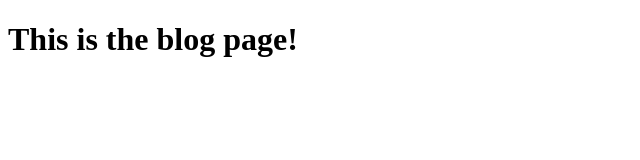
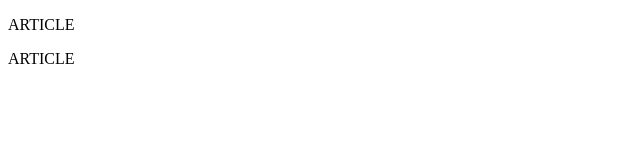
Before and after one commit to SupriyaY/Lifes_Green, a plain HTML site: page blog.html in a window 1280 px wide. Shown: the whole page, without its empty margins (0-640 px from the left). Drawn offline with Linux system fonts and the light colour scheme.

Commit message:
adding elements to blog page

```diff
--- a/blog.html
+++ b/blog.html
@@ -4,9 +4,17 @@
     <meta charset="UTF-8">
     <meta name="viewport" content="width=device-width, initial-scale=1.0">
     <meta http-equiv="X-UA-Compatible" content="ie=edge">
-    <title>Document</title>
+    <link rel=”stylesheet” href=”styles/reset.css”>
+    <link rel=”stylesheet” href=”styles/-debug.css”>
+    <link rel="icon" type="png" href="images/favicon.png">
+    <title>Life's Green</title>
 </head>
 <body>
-    <h1>This is the blog page!</h1>
+    <article>
+        <p>ARTICLE</p>
+    </article>
+    <article>
+        <p>ARTICLE</p>
+    </article>
 </body>
 </html>
--- /dev/null
+++ b/styles/debug.css
@@ -0,0 +1,21 @@
+body * {
+    color: hsla(000, 100%, 100%, 0.88) !important;
+    background: hsla(210, 100%, 50%, 0.33) !important;
+    outline: 0.25rem solid hsla(000, 100%, 100%, 0.50) !important;
+}
+
+p {
+    color: green !important;
+}
+
+@media (max-width: 8.5in) {
+    p {
+        color: blue;
+    }
+}
+
+@media (max-width: 5.0in) {
+    p {
+        color: red;
+    }
+}
--- /dev/null
+++ b/styles/reset.css
@@ -0,0 +1,136 @@
+/* http://meyerweb.com/eric/tools/css/reset/
+   v2.0 | 20110126
+   License: none (public domain)
+*/
+
+html,
+body,
+div,
+span,
+applet,
+object,
+iframe,
+h1,
+h2,
+h3,
+h4,
+h5,
+h6,
+p,
+blockquote,
+pre,
+a,
+abbr,
+acronym,
+address,
+big,
+cite,
+code,
+del,
+dfn,
+em,
+img,
+ins,
+kbd,
+q,
+s,
+samp,
+small,
+strike,
+strong,
+sub,
+sup,
+tt,
+var,
+b,
+u,
+i,
+center,
+dl,
+dt,
+dd,
+ol,
+ul,
+li,
+fieldset,
+form,
+label,
+legend,
+table,
+caption,
+tbody,
+tfoot,
+thead,
+tr,
+th,
+td,
+article,
+aside,
+canvas,
+details,
+embed,
+figure,
+figcaption,
+footer,
+header,
+hgroup,
+menu,
+nav,
+output,
+ruby,
+section,
+summary,
+time,
+mark,
+audio,
+video {
+    margin: 0;
+    padding: 0;
+    border: 0;
+    font-size: 100%;
+    font: inherit;
+    vertical-align: baseline;
+}
+
+/* HTML5 display-role reset for older browsers */
+
+article,
+aside,
+details,
+figcaption,
+figure,
+footer,
+header,
+hgroup,
+menu,
+nav,
+section {
+    display: block;
+}
+
+body {
+    line-height: 1;
+}
+
+ol,
+ul {
+    list-style: none;
+}
+
+blockquote,
+q {
+    quotes: none;
+}
+
+blockquote:before,
+blockquote:after,
+q:before,
+q:after {
+    content: '';
+    content: none;
+}
+
+table {
+    border-collapse: collapse;
+    border-spacing: 0;
+}
```
